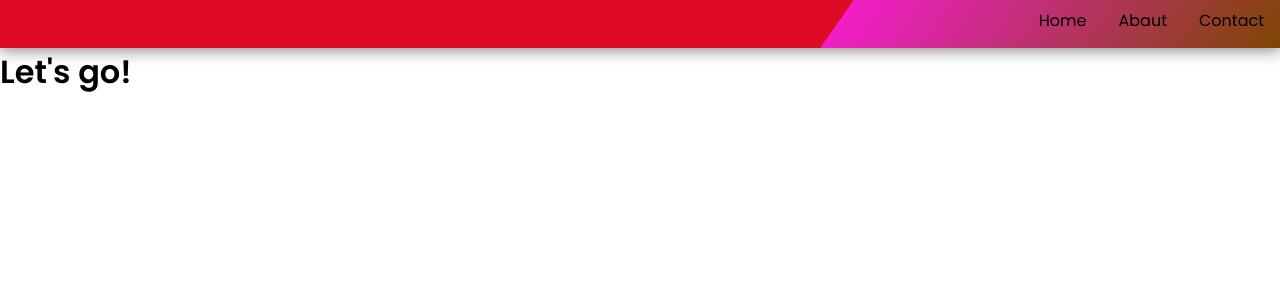
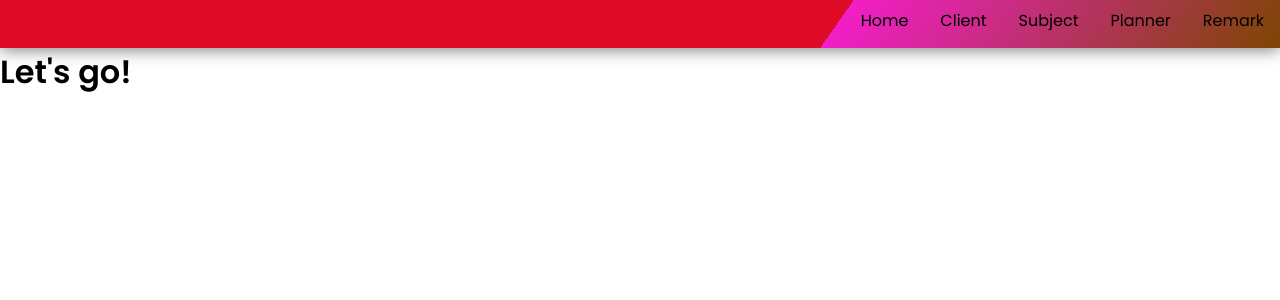
Before and after one commit to Manfrajola/crm, a React (Create React App) app: page / in a window 1280 px wide. Shown: the top 300 px of the page. Built offline with nearby package versions, Linux system fonts and the light colour scheme.

Commit message:
Secundary ok
navbarUser

```diff
--- a/src/components/navbar/index.jsx
+++ /dev/null
@@ -1,31 +0,0 @@
-import React from "react";
-
-import { Ul, Li, Span, Nav, Slink } from "./styles";
-
-class Navbar extends React.Component {
-  render() {
-    return (
-      <Nav>
-        <Ul>
-          <Slink to={this.props.ul1} style={{ textDecoration: "none" }}>
-            <Li>
-              <Span>{this.props.name1}</Span>
-            </Li>
-          </Slink>
-          <Slink to={this.props.ul2} style={{ textDecoration: "none" }}>
-            <Li>
-              <Span>{this.props.name2}</Span>
-            </Li>
-          </Slink>
-          <Slink to={this.props.ul3} style={{ textDecoration: "none" }}>
-            <Li>
-              <Span>{this.props.name3}</Span>
-            </Li>
-          </Slink>
-        </Ul>
-      </Nav>
-    );
-  }
-}
-
-export default Navbar;
--- /dev/null
+++ b/src/components/navbarUser/index.jsx
@@ -0,0 +1,41 @@
+import React from "react";
+
+import { Ul, Li, Span, Nav, Slink } from "./styles";
+
+class Navbar extends React.Component {
+  render() {
+    return (
+      <Nav>
+        <Ul>
+          <Slink to="/home">
+            <Li>
+              <Span>Home</Span>
+            </Li>
+          </Slink>
+          <Slink to="/home">
+            <Li>
+              <Span>Client</Span>
+            </Li>
+          </Slink>
+          <Slink to="/home">
+            <Li>
+              <Span>Subject</Span>
+            </Li>
+          </Slink>
+          <Slink to="/home">
+            <Li>
+              <Span>Planner</Span>
+            </Li>
+          </Slink>
+          <Slink to="/home">
+            <Li>
+              <Span>Remark</Span>
+            </Li>
+          </Slink>
+        </Ul>
+      </Nav>
+    );
+  }
+}
+
+export default Navbar;
--- a/src/pages/Home/index.jsx
+++ b/src/pages/Home/index.jsx
@@ -1,18 +1,11 @@
 import React from "react";
-import Navbar from "../../components/navbar";
+import Navbar from "../../components/navbarUser";
 
 class Home extends React.Component {
   render() {
     return (
       <>
-        <Navbar
-          ul1="/home"
-          name1="Home"
-          ul2="/home"
-          name2="Abaut"
-          ul3="/home"
-          name3="Contact"
-        />
+        <Navbar />
         <h1>Let's go!</h1>
       </>
     );
```
Also changed, not shown: src/components/navbarUser/styles.jsx (renamed from src/components/navbar/styles.jsx).
